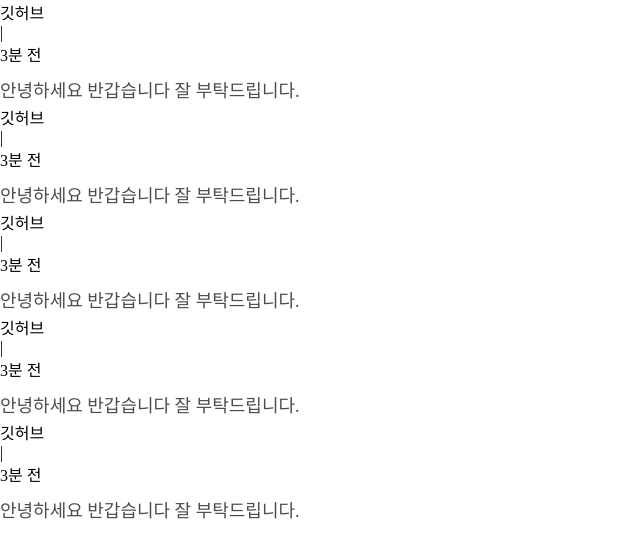
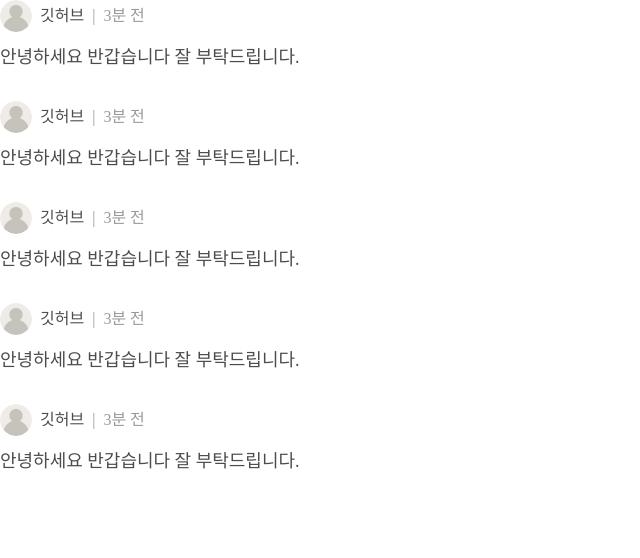
Before and after one commit to yjangel3702/Board-front, a React (Create React App) app: page / in a window 1280 px wide. Shown: the top 558 px of the page, without its empty margins (0-640 px from the left). Built offline with nearby package versions, Linux system fonts and the light colour scheme; a web font is replaced by a local one.

Commit message:
앙냥냥

```diff
--- a/src/App.tsx
+++ b/src/App.tsx
@@ -5,9 +5,9 @@ import { commentListMock } from 'mocks';
 
 function App() {
   return (
-    <>
+    <div style={{ display: 'flex', flexDirection: 'column', gap: '30px'}}>
       { commentListMock.map((commentItem) => (<CommentListItem commentItem={commentItem}/>)) }
-    </>
+    </div>
   )
 }
 
--- a/src/components/CommentListItem/style.css
+++ b/src/components/CommentListItem/style.css
@@ -2,6 +2,50 @@
   display: flex;
   flex-direction: column;
   gap: 12px;
+}
+
+.comment-list-item-top {
+  display: flex;
+  align-items: center;
+  gap: 8px;
+}
+
+.comment-list-item-profile-box {
+  width: 32px;
+  height: 32px;
+}
+
+.comment-list-item-profile-image {
+  border-radius: 50% 50%;
+  width: 100%;
+  height: 100%;
+
+  background-position: 50% 50%;
+  background-size: 100%;
+}
+
+.comment-list-item-nickname {
+  color: rgba(0, 0, 0, 0.7);
+
+  font-size: 16px;
+  font-weight: 500;
+  line-height: 140%;
+}
+
+.comment-list-item-divider {
+  color: rgba(0, 0, 0, 0.4);
+
+  font-size: 16px;
+  font-weight: 400;
+  line-height: 140%;
+}
+
+.comment-list-item-time {
+  color: rgba(0, 0, 0, 0.4);
+
+  font-size: 16px;
+  font-weight: 400;
+  line-height: 140%;
 }
 
 .comment-list-item-contents {
```
